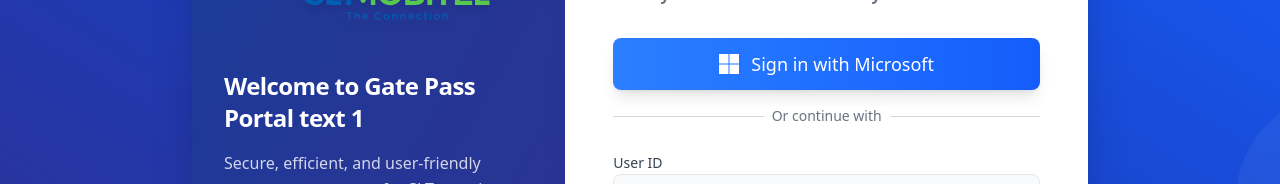
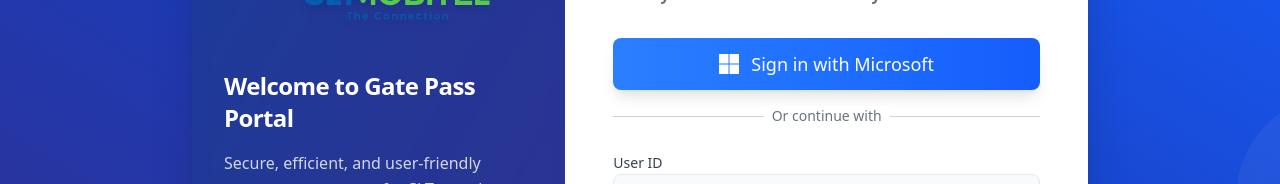
Before and after one commit to SandaliTharaka/GatePass-, a React (Vite) app in the folder GatePass-Project-main/sltbd-gatepass-system-mern-/frontend/: page / in a window 1280 px wide. Shown: the part 278-462 px from the top of the page. Built offline with nearby package versions, Linux system fonts and the light colour scheme.

Commit message:
Update Login.jsx

```diff
--- a/GatePass-Project-main/sltbd-gatepass-system-mern-/frontend/src/pages/Login.jsx
+++ b/GatePass-Project-main/sltbd-gatepass-system-mern-/frontend/src/pages/Login.jsx
@@ -122,7 +122,7 @@ const Login = () => {
               </div>
 
               <div className="space-y-4 text-white">
-                <h2 className="text-2xl font-bold tracking-tight">Welcome to Gate Pass Portal text 1</h2>
+                <h2 className="text-2xl font-bold tracking-tight">Welcome to Gate Pass Portal</h2>
                 <p className="opacity-80 leading-relaxed">
                   Secure, efficient, and user-friendly access management for SLT premises.
                 </p>
```
